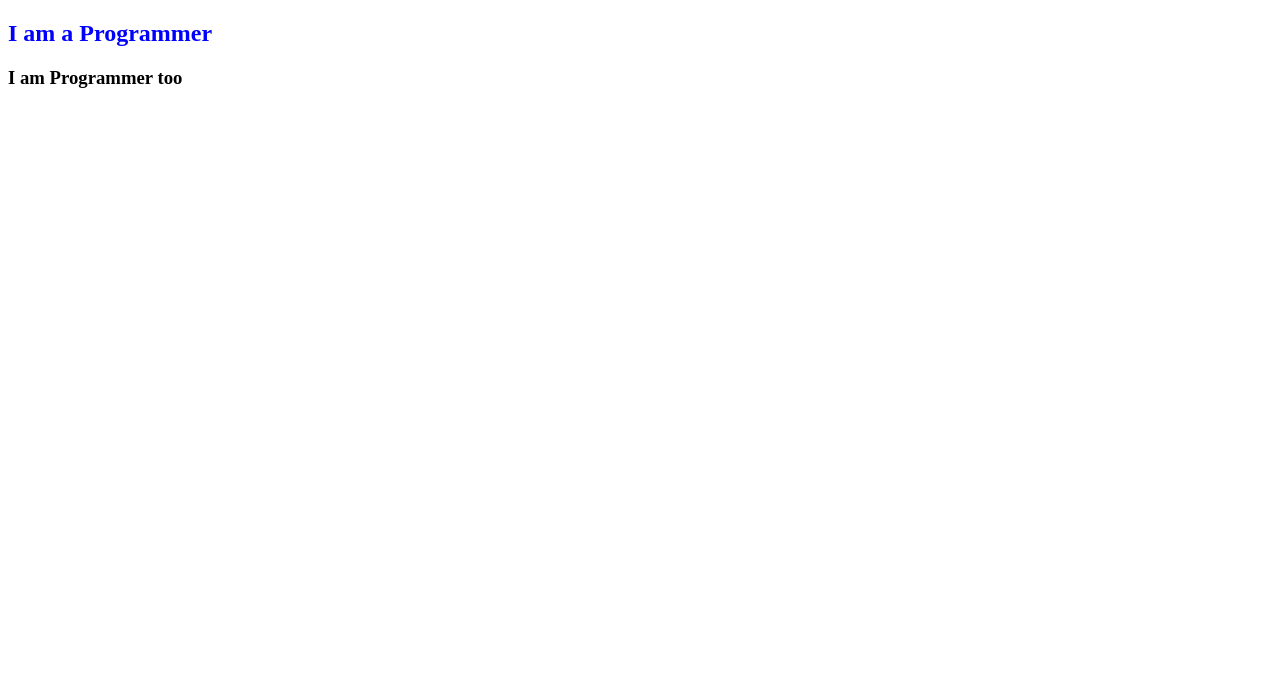
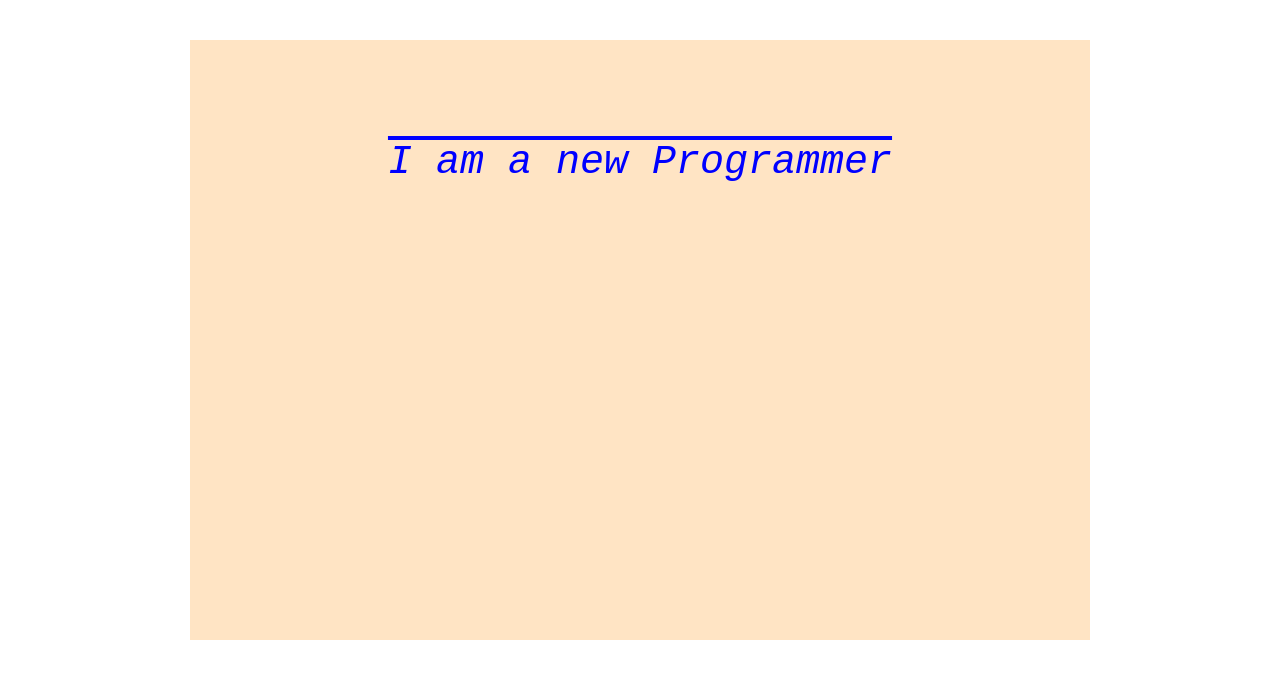
Before and after one commit to talukdar-habib/Mile1-Con1-Kick, a plain HTML site: page index.html in a window 1280 px wide. Drawn offline with Linux system fonts and the light colour scheme.

Commit message:
heading div design done with all style

```diff
--- a/Styles/style.css
+++ b/Styles/style.css
@@ -1,3 +1,23 @@
+*{
+    margin: 0;
+    padding: 0;
+}
+
+#heading{
+    background-color: bisque;
+    height: 400px;
+    width: 900px;
+    margin: 40px auto;
+    padding: 100px 0;
+
+}
+
 h2{
     color: blue;
+    font-size: 40px;
+    font-style: italic;
+    font-family: 'Courier New', Courier, monospace;
+    font-weight: lighter;
+    text-decoration: overline;
+    text-align: center;
 }
--- a/index.html
+++ b/index.html
@@ -8,7 +8,8 @@
     <link rel="shortcut icon" href="https://img.icons8.com/?size=80&id=D2Hi2VkJSi33&format=png" type="image/x-icon">
 </head>
 <body>
-    <h2>I am a Programmer</h2>
-    <h3>I am Programmer too</h3>
+    <div id="heading">
+        <h2>I am a new Programmer</h2>
+    </div>
 </body>
 </html>
```
